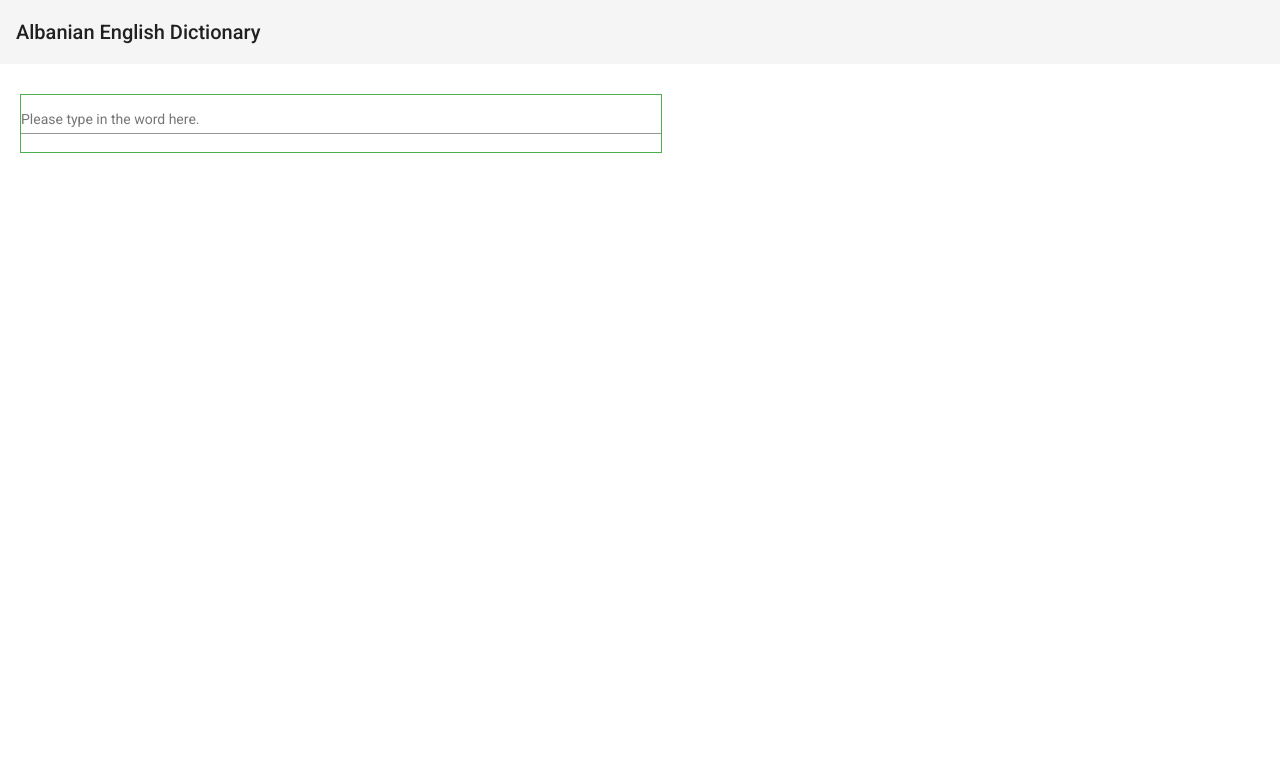
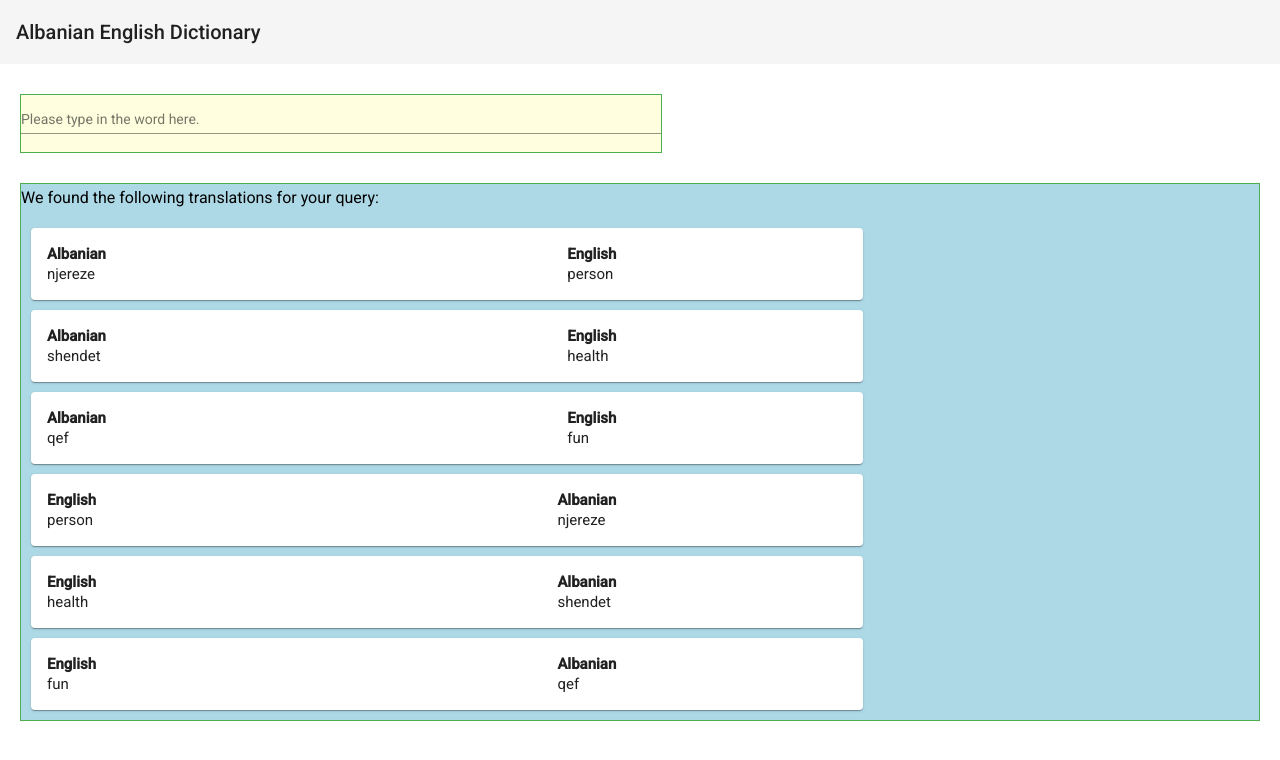
Before and after one commit to AdrianGjonca/alb-eng-dictionary-old, an Angular app: page / in a window 1280 px wide. Shown: the top 760 px of the page. Built offline with nearby package versions, Linux system fonts and the light colour scheme.

Commit message:
created translation display

```diff
--- a/src/app/app.component.html
+++ b/src/app/app.component.html
@@ -1,2 +1,4 @@
 <app-toolbar></app-toolbar>
 <app-word-search-bar></app-word-search-bar>
+
+<app-results-segment></app-results-segment>
--- /dev/null
+++ b/src/app/results-segment/results-segment.component.html
@@ -0,0 +1,23 @@
+<div class="Main">
+<h3>We found the following translations for your query:</h3>
+<mat-card class="SingleCard" *ngFor="let trans of alb_to_eng">
+    <div class="grid-container">
+        <div class="grid-item"><b>Albanian</b></div>
+        <div class="grid-item"></div>
+        <div class="grid-item"><b>English</b></div>
+        <div class="grid-item">{{trans[0]}}</div>
+        <div class="grid-item"></div>
+        <div class="grid-item">{{trans[1]}}</div>
+    </div>
+</mat-card>
+<mat-card class="SingleCard" *ngFor="let trans of eng_to_alb">
+    <div class="grid-container">
+        <div class="grid-item"><b>English</b></div>
+        <div class="grid-item"></div>
+        <div class="grid-item"><b>Albanian</b></div>
+        <div class="grid-item">{{trans[0]}}</div>
+        <div class="grid-item"></div>
+        <div class="grid-item">{{trans[1]}}</div>
+    </div>
+</mat-card>
+</div>
--- /dev/null
+++ b/src/app/results-segment/results-segment.component.scss
@@ -0,0 +1,29 @@
+.Main {
+    margin-top: 0px;
+    margin-left: 20px;
+    margin-right: 20px;
+    margin-bottom: 30px;
+    border: 1px solid #4CAF50;
+    background-color: lightblue;
+}
+.SingleCard {
+    margin-top: 0px;
+    margin-left: 10px;
+    margin-right: 10px;
+    margin-bottom: 10px;
+    max-width: 800px;
+}
+
+
+.grid-container {
+    display: grid;
+    grid-template-columns: auto auto auto;
+    padding: 0px;
+    width: 100%;
+}
+.grid-item {
+    //border: 1px solid #4CAF50;
+    padding: 0px;
+    font-size: 15px;
+    text-align: left;
+}
--- /dev/null
+++ b/src/app/results-segment/results-segment.component.ts
@@ -0,0 +1,23 @@
+import { Component, OnInit } from '@angular/core';
+
+@Component({
+  selector: 'app-results-segment',
+  templateUrl: './results-segment.component.html',
+  styleUrls: ['./results-segment.component.scss']
+})
+export class ResultsSegmentComponent implements OnInit {
+
+  alb_to_eng = [
+    ["njereze", "person"],["shendet","health"],["qef","fun"]
+  ];
+
+  eng_to_alb = [
+    ["person", "njereze"],["health","shendet"],["fun","qef"]
+  ];
+  constructor() { }
+
+  ngOnInit(): void {
+
+  }
+
+}
--- a/src/app/word-search-bar/word-search-bar.component.scss
+++ b/src/app/word-search-bar/word-search-bar.component.scss
@@ -5,4 +5,5 @@
     margin-right: 20px;
     margin-bottom: 30px;
     border: 1px solid #4CAF50;
+    background-color: lightyellow;
 }
```
Also changed, not shown: src/app/app.module.ts (+6 -2 lines), 1 other file (tests, documents, lock files or other folders).
